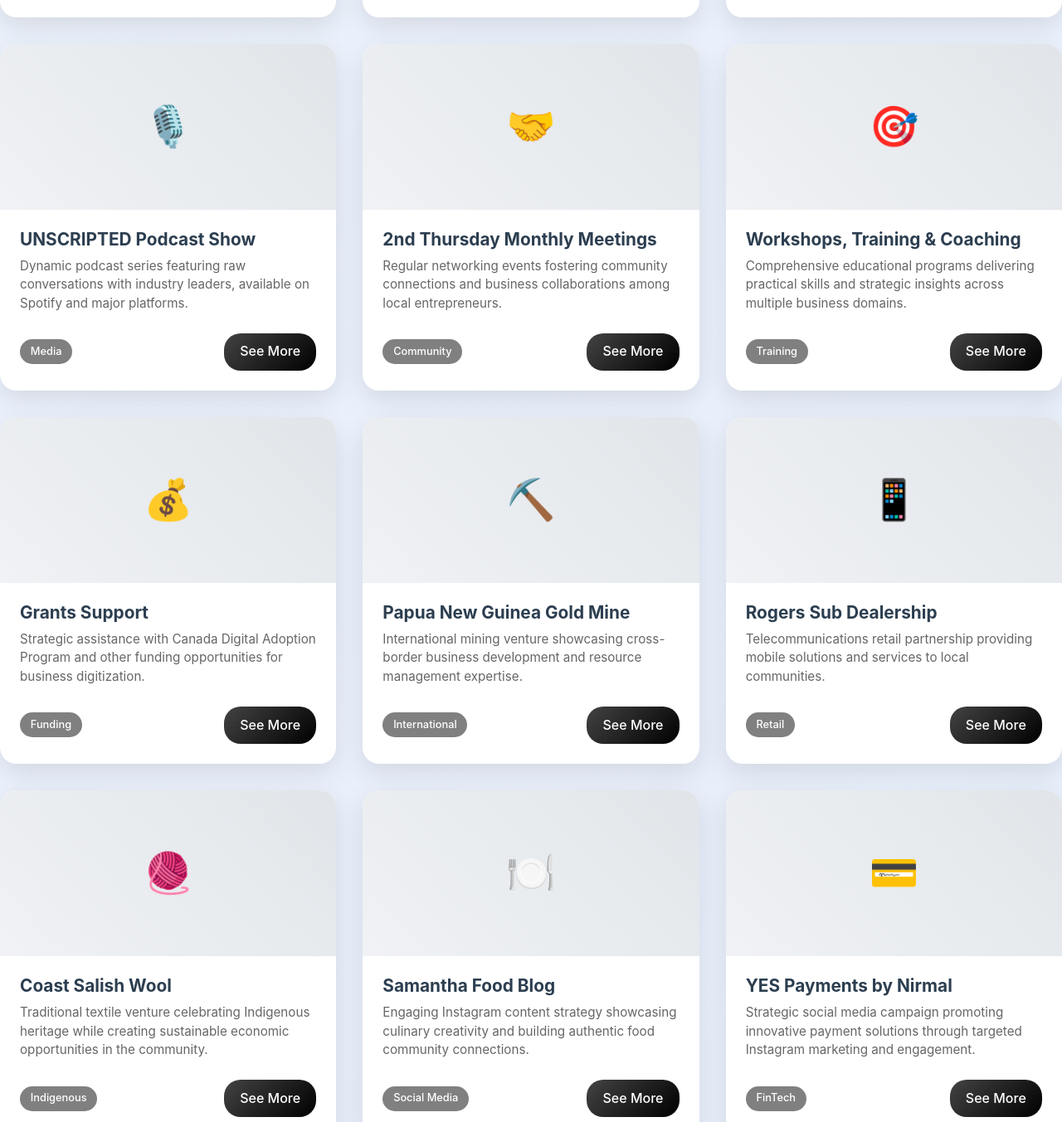
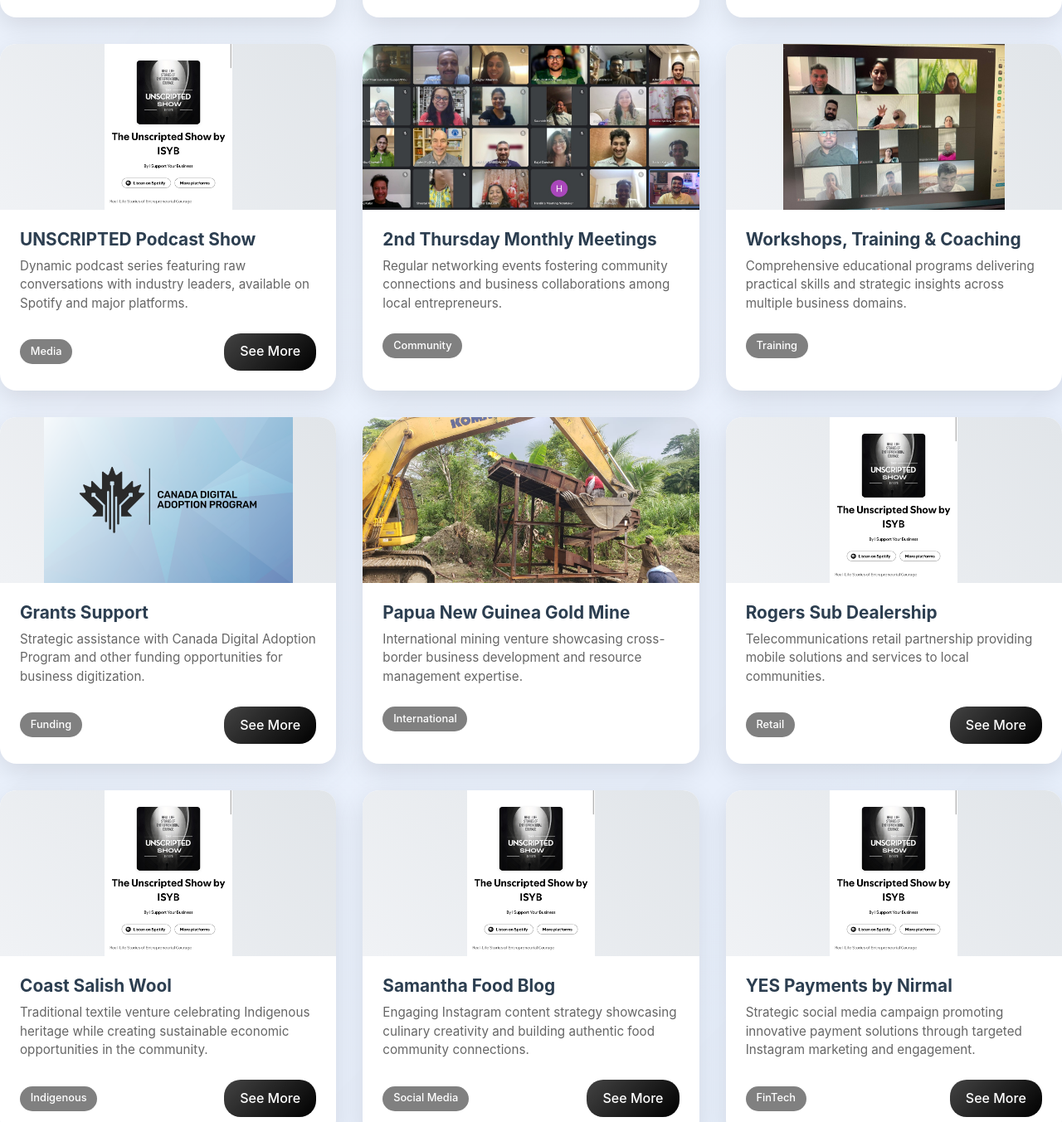
Before and after one commit to nandan1717/isyb, a plain HTML site: page projects.html in a window 1280 px wide. Shown: the part 1129-2482 px from the top of the page at 83% size. Drawn offline with nearby package versions, Linux system fonts and the light colour scheme.

Commit message:
project page photos and links

```diff
--- a/projects.html
+++ b/projects.html
@@ -100,114 +100,143 @@
         <div class="projects-grid" id="projectsGrid">
             <!-- Digital Solutions -->
             <div class="project-card" data-category="digital">
-                <div class="card-image">💻</div>
+                <div class="image-container">
+                    <img src="images/ISYBlms.png" alt="example">
+                </div>
+
                 <div class="card-content">
                     <h3 class="project-title">#ISupportYourBusiness LMS Platform</h3>
-                    <p class="project-summary">Comprehensive learning management system designed to support business
-                        growth through structured educational content and interactive modules.</p>
+                    <p class="project-summary">Comprehensive learning management system designed to support
+                        business growth through structured educational content and interactive modules.</p>
                     <div class="card-footer">
                         <span class="category-tag">Digital Solutions</span>
-                        <a href="#" class="see-more-btn">See More</a>
+                        <a href="https://www.isupportyourbusiness.com/s/store" class="see-more-btn">See More</a>
                     </div>
                 </div>
             </div>
 
             <div class="project-card" data-category="digital">
-                <div class="card-image">🌐</div>
+                <div class="image-container">
+                    <img src="images/websiteprojects.png" alt="example">
+                </div>
+
                 <div class="card-content">
                     <h3 class="project-title">Website Development</h3>
                     <p class="project-summary">Custom website solutions for Cheques and Robert Arthur, featuring
                         responsive design and optimized user experience.</p>
                     <div class="card-footer">
                         <span class="category-tag">Digital Solutions</span>
-                        <a href="#" class="see-more-btn">See More</a>
+                        <a href="https://www.robertarthurs.com/" class="see-more-btn">See More</a>
                     </div>
                 </div>
             </div>
 
             <!-- Publications & Media -->
             <div class="project-card" data-category="media">
-                <div class="card-image">📚</div>
+                <div class="image-container">
+                    <img src="images/unscriptedbook.jpg" alt="example">
+                </div>
+
                 <div class="card-content">
                     <h3 class="project-title">UNSCRIPTED 2025 Book</h3>
                     <p class="project-summary">Groundbreaking publication exploring authentic storytelling and
                         unfiltered perspectives in modern business and life.</p>
                     <div class="card-footer">
                         <span class="category-tag">Publications</span>
-                        <a href="#" class="see-more-btn">See More</a>
+                        <a href="" class="see-more-btn">See More</a>
                     </div>
                 </div>
             </div>
 
+
             <div class="project-card" data-category="media">
-                <div class="card-image">🎙️</div>
+                <div class="image-container">
+                    <img src="images/unscripted podcast.jpeg" alt="example">
+                </div>
+
                 <div class="card-content">
                     <h3 class="project-title">UNSCRIPTED Podcast Show</h3>
                     <p class="project-summary">Dynamic podcast series featuring raw conversations with industry leaders,
                         available on Spotify and major platforms.</p>
                     <div class="card-footer">
                         <span class="category-tag">Media</span>
-                        <a href="#" class="see-more-btn">See More</a>
+                        <a href="https://creators.spotify.com/pod/profile/i-support-your-business/episodes/Epi-002---The-Journey-of-Anjali-Bawa--The-Unscripted-Show-by-ISYB-e2tispt/a-abntdm9"
+class="see-more-btn">See More</a>
                     </div>
                 </div>
             </div>
 
             <!-- Community & Networking -->
             <div class="project-card" data-category="community">
-                <div class="card-image">🤝</div>
+                <div class="image-container">
+                    <img src="images/2ndh thursdaymonthlymeet.jpeg" alt="example">
+                </div>
+
                 <div class="card-content">
                     <h3 class="project-title">2nd Thursday Monthly Meetings</h3>
                     <p class="project-summary">Regular networking events fostering community connections and business
                         collaborations among local entrepreneurs.</p>
                     <div class="card-footer">
                         <span class="category-tag">Community</span>
-                        <a href="#" class="see-more-btn">See More</a>
+                        <!-- <a href="#" class="see-more-btn">See More</a>-->
                     </div>
                 </div>
             </div>
 
             <div class="project-card" data-category="community">
-                <div class="card-image">🎯</div>
+                <div class="image-container">
+                    <img src="images/(Workshops training and coachingPhoto from Kaustav Ghosh.jpg" alt="example">
+                </div>
+
                 <div class="card-content">
                     <h3 class="project-title">Workshops, Training & Coaching</h3>
                     <p class="project-summary">Comprehensive educational programs delivering practical skills and
                         strategic insights across multiple business domains.</p>
                     <div class="card-footer">
                         <span class="category-tag">Training</span>
-                        <a href="#" class="see-more-btn">See More</a>
+                      <!-- <a href="#" class="see-more-btn">See More</a>-->
                     </div>
                 </div>
             </div>
 
             <!-- Business Growth & Funding -->
             <div class="project-card" data-category="business">
-                <div class="card-image">💰</div>
+                <div class="image-container">
+                    <img src="images/BusinessGrants.webp" alt="example">
+                </div>
+
                 <div class="card-content">
                     <h3 class="project-title">Grants Support</h3>
                     <p class="project-summary">Strategic assistance with Canada Digital Adoption Program and other
                         funding opportunities for business digitization.</p>
                     <div class="card-footer">
                         <span class="category-tag">Funding</span>
-                        <a href="#" class="see-more-btn">See More</a>
+                        <a href="https://ised-isde.canada.ca/site/canada-digital-adoption-program/en/about-canada-digital-adoption-program" class="see-more-btn">See More</a>
                     </div>
                 </div>
             </div>
 
             <div class="project-card" data-category="business">
-                <div class="card-image">⛏️</div>
+                <div class="image-container">
+                    <img src="images/gold minesPhoto from Kaustav Ghosh.jpg" alt="example">
+                </div>
+
                 <div class="card-content">
                     <h3 class="project-title">Papua New Guinea Gold Mine</h3>
                     <p class="project-summary">International mining venture showcasing cross-border business development
                         and resource management expertise.</p>
                     <div class="card-footer">
                         <span class="category-tag">International</span>
-                        <a href="#" class="see-more-btn">See More</a>
+                        <!-- <a href="#" class="see-more-btn">See More</a>-->
                     </div>
                 </div>
             </div>
 
             <div class="project-card" data-category="business">
-                <div class="card-image">📱</div>
+                <div class="image-container">
+                    <img src="images/unscripted podcast.jpeg" alt="example">
+                </div>
+
                 <div class="card-content">
                     <h3 class="project-title">Rogers Sub Dealership</h3>
                     <p class="project-summary">Telecommunications retail partnership providing mobile solutions and
@@ -221,7 +250,10 @@
 
             <!-- Indigenous & Community Ventures -->
             <div class="project-card" data-category="indigenous">
-                <div class="card-image">🧶</div>
+                <div class="image-container">
+                    <img src="images/unscripted podcast.jpeg" alt="example">
+                </div>
+
                 <div class="card-content">
                     <h3 class="project-title">Coast Salish Wool</h3>
                     <p class="project-summary">Traditional textile venture celebrating Indigenous heritage while
@@ -235,7 +267,10 @@
 
             <!-- Social Media Campaigns -->
             <div class="project-card" data-category="social">
-                <div class="card-image">🍽️</div>
+                <div class="image-container">
+                    <img src="images/unscripted podcast.jpeg" alt="example">
+                </div>
+
                 <div class="card-content">
                     <h3 class="project-title">Samantha Food Blog</h3>
                     <p class="project-summary">Engaging Instagram content strategy showcasing culinary creativity and
@@ -248,7 +283,10 @@
             </div>
 
             <div class="project-card" data-category="social">
-                <div class="card-image">💳</div>
+                <div class="image-container">
+                    <img src="images/unscripted podcast.jpeg" alt="example">
+                </div>
+
                 <div class="card-content">
                     <h3 class="project-title">YES Payments by Nirmal</h3>
                     <p class="project-summary">Strategic social media campaign promoting innovative payment solutions
--- a/style.css
+++ b/style.css
@@ -1383,7 +1383,7 @@ textarea:focus {
     pointer-events: none;
 }
 
-.card-image {
+.image-container {
   height: 200px;
   background: linear-gradient(45deg, #f0f2f5, #e1e5e9);
   display: flex;
@@ -1392,6 +1392,12 @@ textarea:focus {
   font-size: 3rem;
   position: relative;
   overflow: hidden;
+}
+
+.image-container img {
+  max-height: 100%;
+  width: auto;
+  object-fit: contain;
 }
 
 .card-image::before {
```
Also changed, not shown: index.html (+15 -6 lines), images/(Workshops training and coachingPhoto from Kaustav Ghosh.jpg (added), images/2ndh thursdaymonthlymeet.jpeg (added), images/gold minesPhoto from Kaustav Ghosh.jpg (added), images/unscriptedbook.jpg (added). Lines whose indentation alone changed are shown as unchanged.
